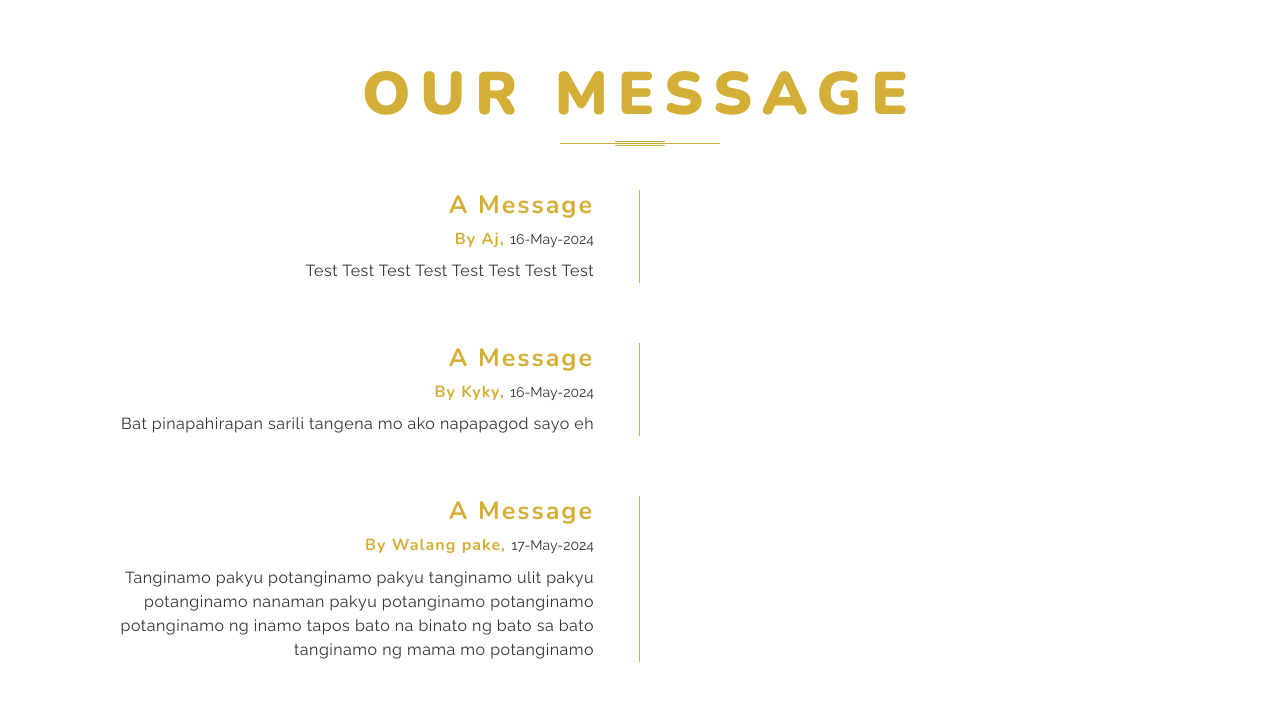
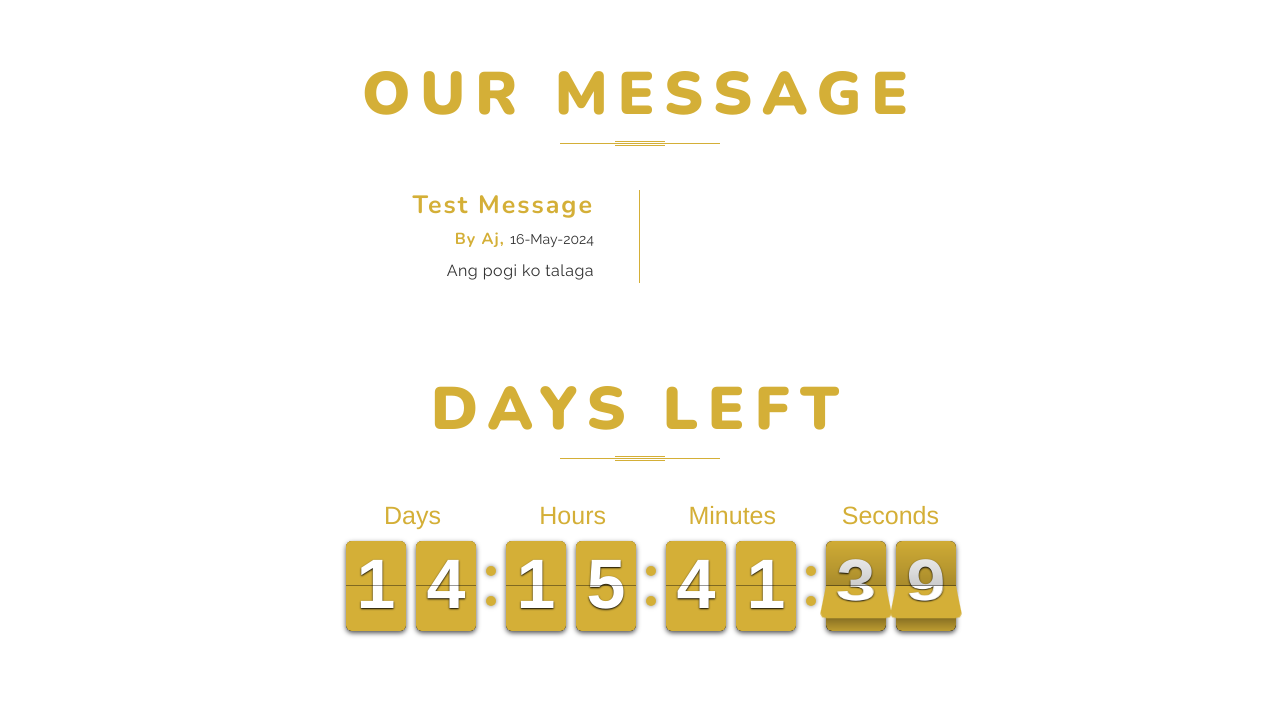
Before and after one commit to Zyrximyu/Event, a plain HTML site: page story.html in a window 1280 px wide. Shown: the part 298-1023 px from the top of the page. Drawn offline with nearby package versions, Linux system fonts and the light colour scheme; a web font is replaced by a local one.

Commit message:
Update story.html

```diff
--- a/story.html
+++ b/story.html
@@ -70,31 +70,14 @@
                 </header>
                 <div class="row">
                     <div class="col-sm-6 story-col">
-                        <h4>A Message</h4>
+                        <h4>Test Message</h4>
                         <h5>By Aj, <span>16-May-2024</span></h5>
                         <p>
-                            Test Test Test Test Test Test Test Test
+                            Ang pogi ko talaga
                         </p>
                     </div>
                 </div>
-                <div class="row">
-                    <div class="col-sm-6 story-col">
-                        <h4>A Message</h4>
-                        <h5>By Kyky, <span>16-May-2024</span></h5>
-                        <p>
-                            Bat pinapahirapan sarili tangena mo ako napapagod sayo eh
-                        </p>
-                    </div>
-                </div>
-                <div class="row">
-                    <div class="col-sm-6 story-col">
-                        <h4>A Message</h4>
-                        <h5>By Walang pake, <span>17-May-2024</span></h5>
-                        <p>
-                            Tanginamo pakyu potanginamo pakyu tanginamo ulit pakyu potanginamo nanaman pakyu potanginamo potanginamo potanginamo ng inamo tapos bato na binato ng bato sa bato tanginamo ng mama mo potanginamo
-                        </p>
-                    </div>
-                </div>
+
             </div>
         </section>
         <!-- About Section end -->
```
